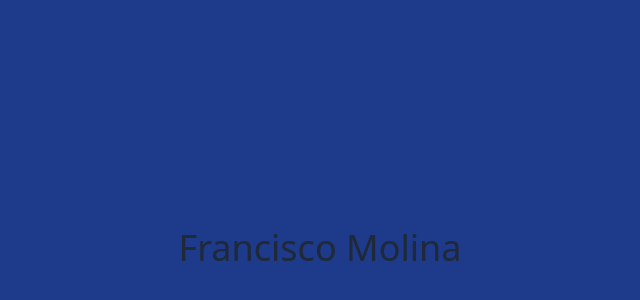
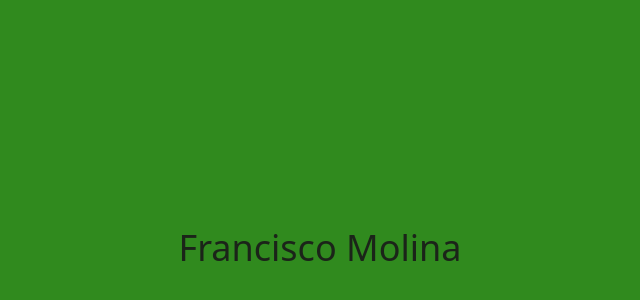
Before and after one commit to francisco3788/portafolio-2025, a Next.js app: page / in a window 1280 px wide. Shown: the part 152-452 px from the top of the page, without its empty margins (320-960 px from the left). Built offline with nearby package versions, Linux system fonts and the light colour scheme.

Commit message:
Configuracion de paletas de colores

```diff
--- a/src/app/globals.css
+++ b/src/app/globals.css
@@ -1,11 +1,11 @@
 @import "tailwindcss";
 
 :root {
-  --primary-color: #1E3A8A; /* Azul oscuro */
+  --primary-color: #308a1e; /* verde oscuro */
   --secondary-color: #F59E0B; /* Amarillo */
   --accent-color: #10B981; /* Verde */
   --background-color: #F3F4F6; /* Fondo gris claro */
-  --text-color: #1F2937; /* Texto oscuro */
+  --text-color: #191a19e8; /* Texto negro */
 }
 
 body {
```
